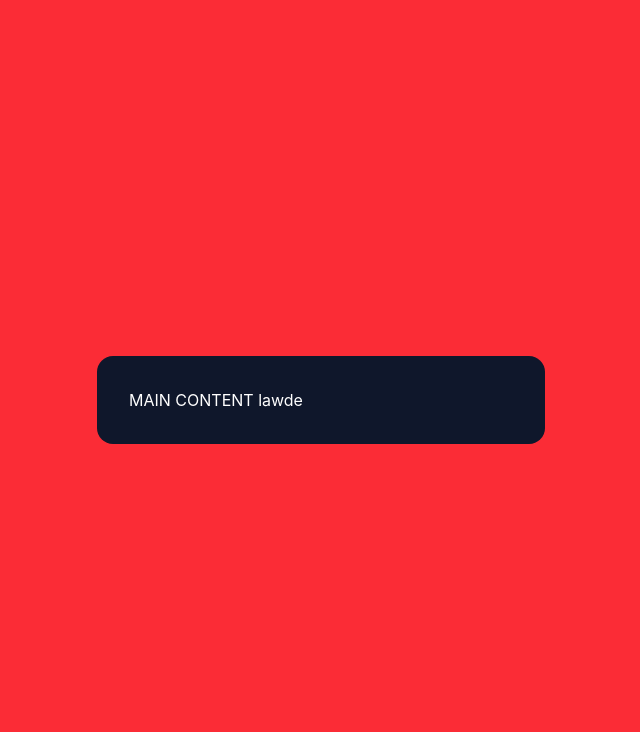
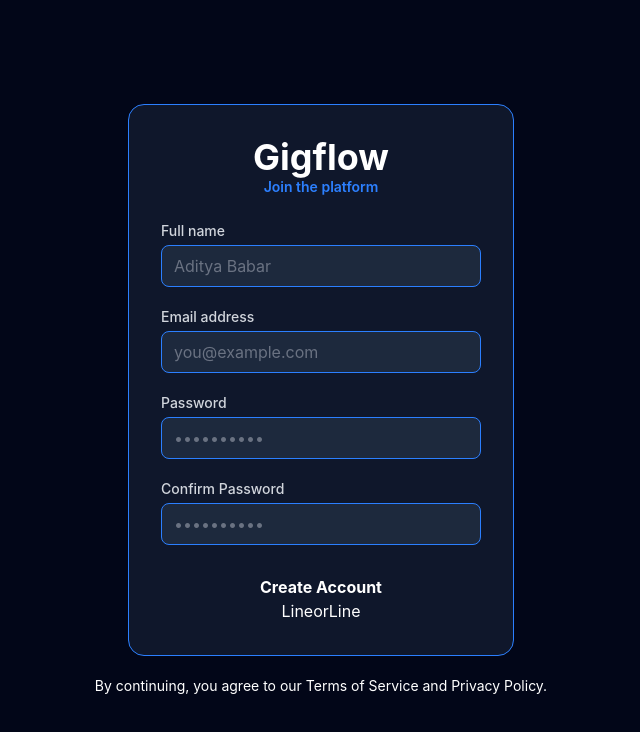
Before and after one commit to Aztec331/Gigflow, a React (Vite) app in the folder react-client/: page /auth in a window 1280 px wide. Shown: the top 732 px of the page, without its empty margins (319-959 px from the left). Built offline with nearby package versions, Linux system fonts and the light colour scheme.

Commit message:
Update AuthPage.jsx

```diff
--- a/react-client/src/components/AuthPage.jsx
+++ b/react-client/src/components/AuthPage.jsx
@@ -2,11 +2,131 @@ export default function AuthPage() {
 
   return (
 
-    <div className="flex items-center justify-center h-screen p-4 bg-red-500">
+    <div className="Daddy flex flex-col items-center justify-center h-screen p-4 ">
 
-      <div className="w-full max-w-md bg-slate-900 rounded-2xl p-8 text-white">
-        MAIN CONTENT lawde
+
+    <div className="DaddyBox bg-slate-900 rounded-2xl p-8 text-white border border-blue-500">
+
+    {/* Header */}
+    <div className="text-center mb-6">
+
+      <h1 className="text-4xl font-bold">Gigflow</h1>
+      <p className="text-blue-500 text-sm font-semibold">Join the platform</p>
+
+    </div>
+
+    {/* Form */}
+    <form className="space-y-5">
+
+      {/* FullName */}
+      <div className="flex flex-col">
+
+        <label className="text-sm font-medium text-gray-300 ">
+          Full name
+        </label>
+
+        <input
+        type="text"
+        placeholder="Aditya Babar"
+        id="name"
+        name="name"
+        className="w-80 mt-1 px-3 py-2 bg-slate-800 border border-blue-500 rounded-lg text-red placeholder-gray-500"
+        />
+
       </div>
+
+      {/* Email Address */}
+      <div className="flex flex-col">
+
+        <label className="text-sm font-medium text-gray-300 ">
+          Email address
+        </label>
+
+        <input
+        type="email"
+        placeholder="you@example.com"
+        id="email"
+        name="email"
+        className="w-80 mt-1 px-3 py-2 bg-slate-800 border border-blue-500 rounded-lg text-red placeholder-gray-500"
+
+        />
+
+      </div>
+
+      {/* Password */}
+      <div className="flex flex-col">
+
+        <label className="text-sm font-medium text-gray-300 ">
+          Password
+        </label>
+
+        <input
+        type="password"
+        placeholder="••••••••••"
+        id="password"
+        name="password"
+        className="w-80 mt-1 px-3 py-2 bg-slate-800 border border-blue-500 rounded-lg text-red placeholder-gray-500"
+        />
+
+      </div>
+
+      {/* Confirm Password */}
+      <div className="flex flex-col">
+
+        <label className="text-sm font-medium text-gray-300 ">
+          Confirm Password
+        </label>
+
+        <input
+        type="password"
+        placeholder="••••••••••"
+        id="confirmPassword"
+        name="confirmPassword"
+        className="w-80 mt-1 px-3 py-2 bg-slate-800 border border-blue-500 rounded-lg text-red placeholder-gray-500"
+        />
+
+      </div>
+
+    {/* submit button */}
+    <button
+    type="submit"
+    className="w-full mt-2.5 font-bold ">
+      Create Account
+    </button>
+
+
+    </form>
+
+    {/* Divider */}
+    <div className="FatherOfLines flex justify-center">
+
+      <div className="">
+        Line
+      </div>
+      or
+      <div>
+        Line
+      </div>
+
+
+    </div>
+
+
+
+
+
+
+
+
+
+
+    </div>
+
+    <div  className="text-white text-sm mt-5">
+    By continuing, you agree to our
+    Terms of Service and Privacy Policy.
+    </div>
+
 
     </div>
 
--- a/react-client/src/components/Rough.jsx
+++ b/react-client/src/components/Rough.jsx
@@ -135,7 +135,9 @@ export default function Rough() {
           {/* Divider */}
           <div className="flex items-center my-6">
             <div className="flex-1 border-t border-blue-500 border-opacity-20"></div>
+
             <span className="px-4 text-gray-400 text-sm">or</span>
+
             <div className="flex-1 border-t border-blue-500 border-opacity-20"></div>
           </div>
 
```
